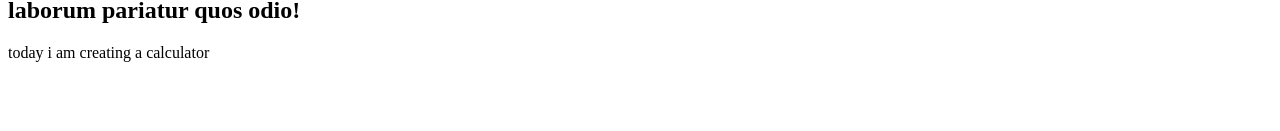
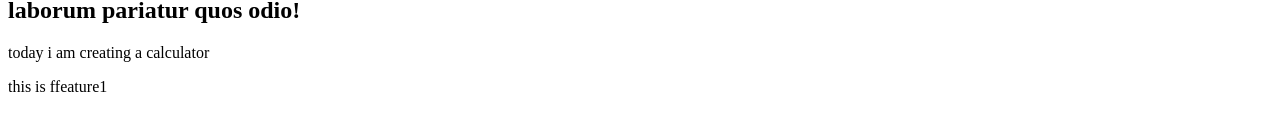
Before and after one commit to omsaidesaii/localrepo, a plain HTML site: page index.html in a window 1280 px wide. Shown: the part 125-256 px from the top of the page. Drawn offline with Linux system fonts and the light colour scheme.

Commit message:
commited feature1

```diff
--- a/index.html
+++ b/index.html
@@ -10,5 +10,8 @@
     <h3>hi</h3>
     <h2>Lorem ipsum dolor sit amet consectetur adipisicing elit. Repellendus quidem fugiat ducimus nesciunt quo reprehenderit eos laborum pariatur quos odio!</h2>
     <p>today i am creating a calculator</p>
+    <p>
+        this is ffeature1
+    </p>
 </body>
 </html>
```
